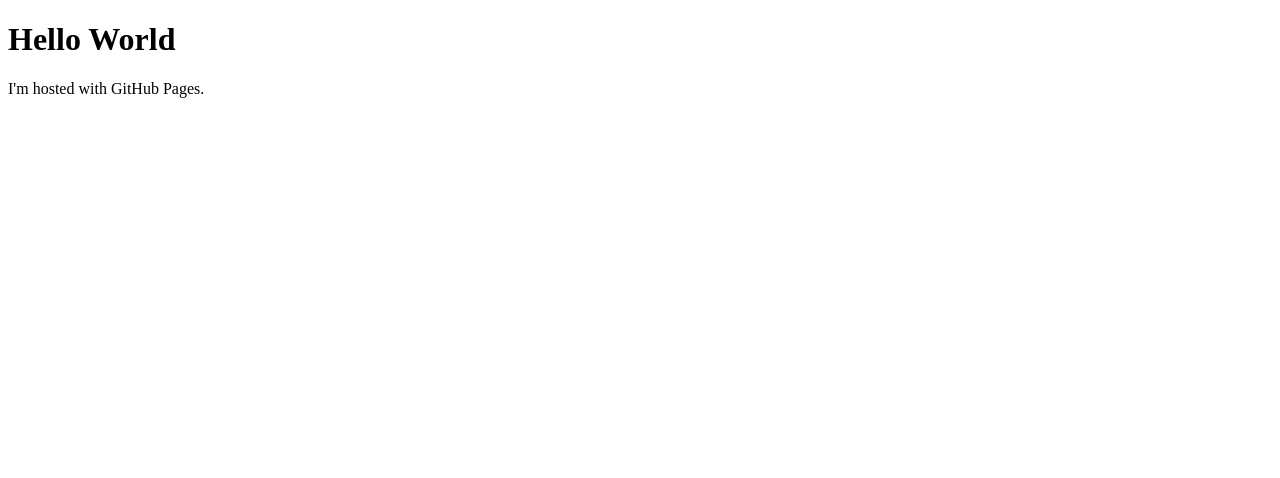
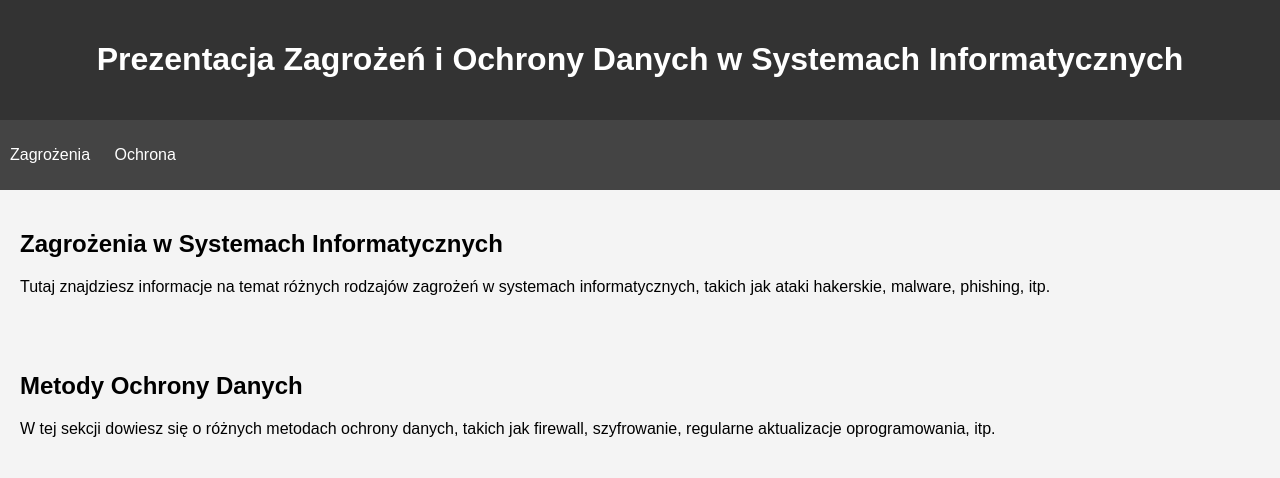
Before and after one commit to karolm43/karolm43.github.io, a plain HTML site: page index.html in a window 1280 px wide. Drawn offline with Linux system fonts and the light colour scheme.

Commit message:
Update index.html
ver 1

```diff
--- a/index.html
+++ b/index.html
@@ -1,7 +1,80 @@
 <!DOCTYPE html>
 <html>
+<head>
+    <title>Prezentacja Zagrożeń i Ochrony Danych</title>
+    <style>
+        body {
+            font-family: Arial, sans-serif;
+            margin: 0;
+            padding: 0;
+            background-color: #f4f4f4;
+        }
+
+        header {
+            background-color: #333;
+            color: #fff;
+            text-align: center;
+            padding: 20px;
+        }
+
+        nav {
+            background-color: #444;
+            color: #fff;
+            padding: 10px;
+        }
+
+        nav ul {
+            list-style-type: none;
+            padding: 0;
+        }
+
+        nav li {
+            display: inline;
+            margin-right: 20px;
+            cursor: pointer;
+        }
+
+        .content {
+            padding: 20px;
+        }
+
+        .hidden {
+            display: none;
+        }
+    </style>
+</head>
 <body>
-<h1>Hello World</h1>
-<p>I'm hosted with GitHub Pages.</p>
+    <header>
+        <h1>Prezentacja Zagrożeń i Ochrony Danych w Systemach Informatycznych</h1>
+    </header>
+    <nav>
+        <ul>
+            <li onclick="showTopic('zagrozenia')">Zagrożenia</li>
+            <li onclick="showTopic('ochrona')">Ochrona</li>
+        </ul>
+    </nav>
+    <div class="content" id="zagrozenia">
+        <h2>Zagrożenia w Systemach Informatycznych</h2>
+        <p>Tutaj znajdziesz informacje na temat różnych rodzajów zagrożeń w systemach informatycznych, takich jak ataki hakerskie, malware, phishing, itp.</p>
+    </div>
+    <div class="content" id="ochrona">
+        <h2>Metody Ochrony Danych</h2>
+        <p>W tej sekcji dowiesz się o różnych metodach ochrony danych, takich jak firewall, szyfrowanie, regularne aktualizacje oprogramowania, itp.</p>
+    </div>
+
+    <script>
+        function showTopic(topic) {
+            const topics = ["zagrozenia", "ochrona"];
+
+            topics.forEach(t => {
+                const element = document.getElementById(t);
+                if (t === topic) {
+                    element.classList.remove("hidden");
+                } else {
+                    element.classList.add("hidden");
+                }
+            });
+        }
+    </script>
 </body>
 </html>
```
